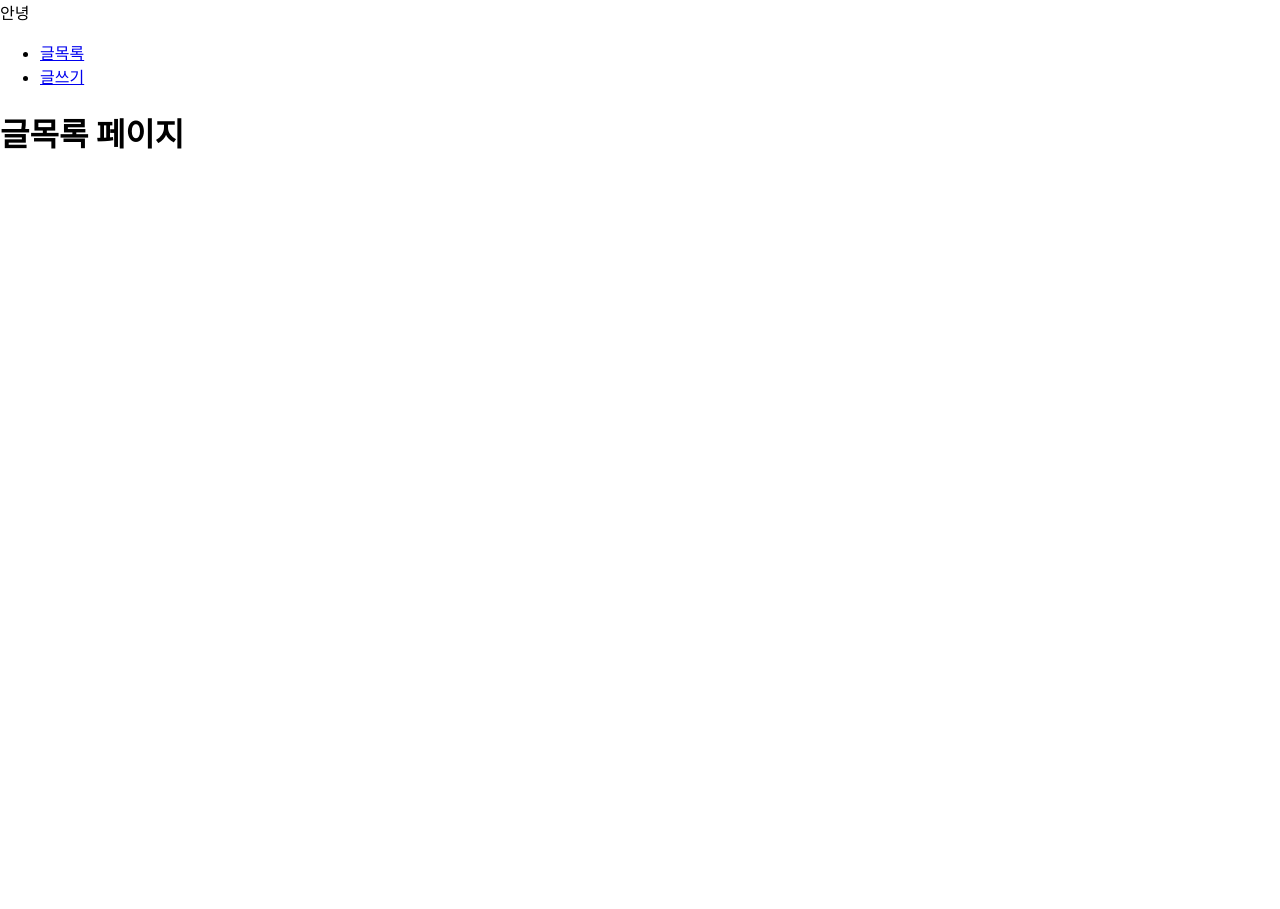
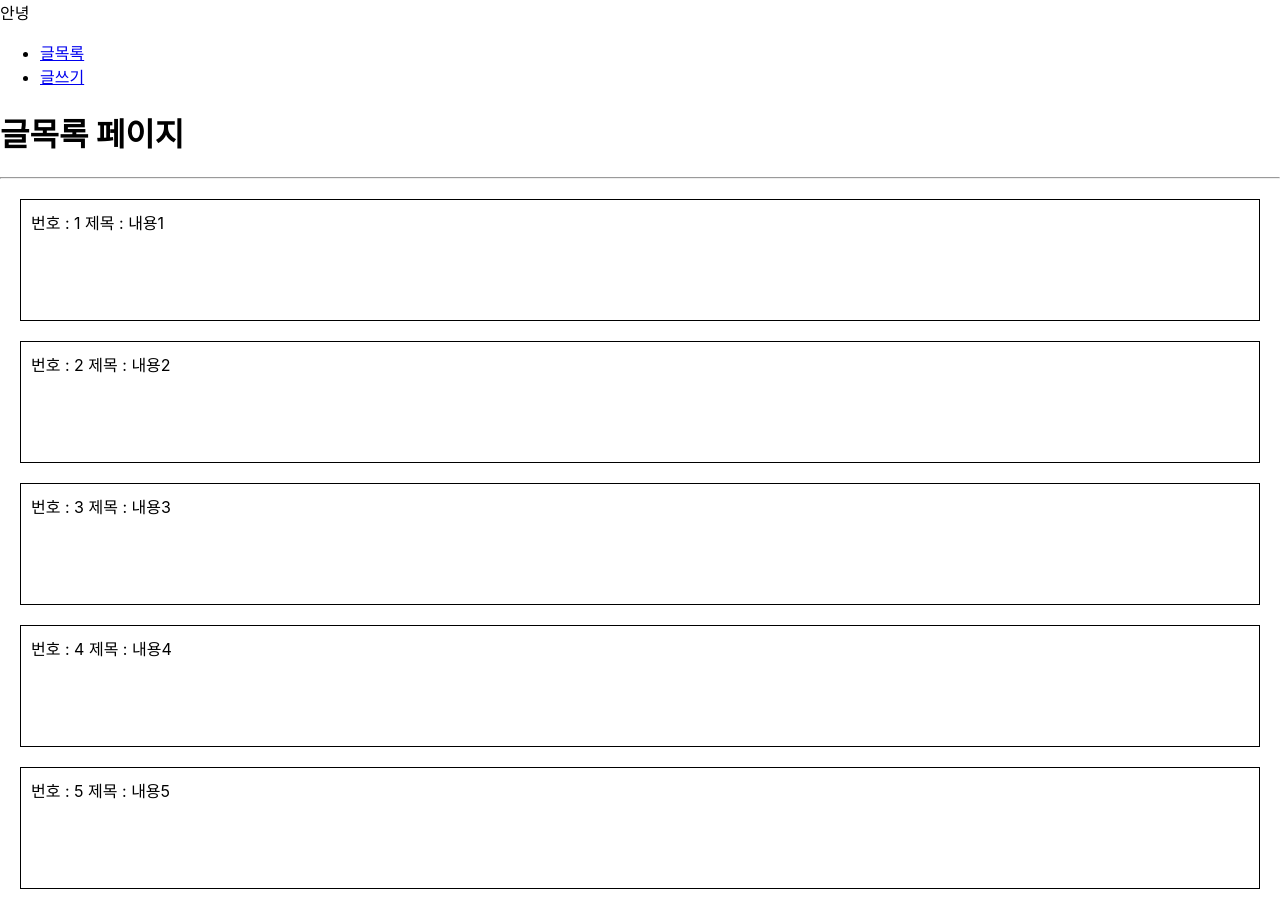
Before and after one commit to Lee-na-yun/spring-react-board, a React (Create React App) app: page / in a window 1280 px wide. Before the commit the page ends 800 px from the top, so only its background shows below. Built offline with nearby package versions, Linux system fonts and the light colour scheme.

Commit message:
글목록페이지 디자인

```diff
--- a/package.json
+++ b/package.json
@@ -10,6 +10,7 @@
     "react-dom": "^16.14.0",
     "react-router-dom": "^5.3.4",
     "react-scripts": "5.0.1",
+    "styled-components": "^5.3.6",
     "web-vitals": "^2.1.4"
   },
   "scripts": {
--- a/src/pages/ListPage.js
+++ b/src/pages/ListPage.js
@@ -1,9 +1,33 @@
 import React from "react";
+import { useState } from "react";
+import styled from "styled-components";
+
+const StyledItemBoxDiv = styled.div`
+  border: 1px solid black;
+  padding: 10px;
+  height:100px;
+  margin:20px;
+`;
 
 const ListPage = () => {
+  // 최초 데이터
+  const [posts, setPosts] = useState([
+    { id: 1, title: "내용1" },
+    { id: 2, title: "내용2" },
+    { id: 3, title: "내용3" },
+    { id: 4, title: "내용4" },
+    { id: 5, title: "내용5" },
+  ]);
+
   return (
     <div>
       <h1>글목록 페이지</h1>
+      <hr />
+      {posts.map((posts) => (
+        <StyledItemBoxDiv>
+          번호 : {posts.id} 제목 : {posts.title}
+        </StyledItemBoxDiv>
+      ))}
     </div>
   );
 };
```
Also changed, not shown: 1 other file (tests, documents, lock files or other folders).
